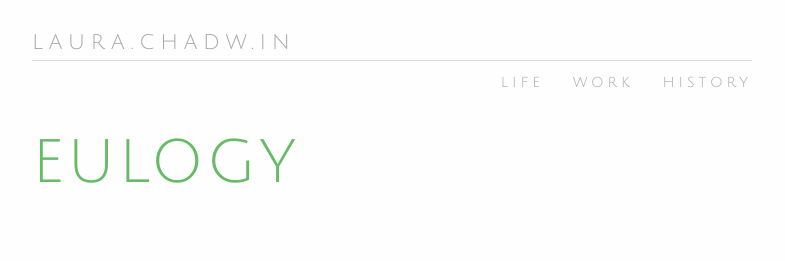
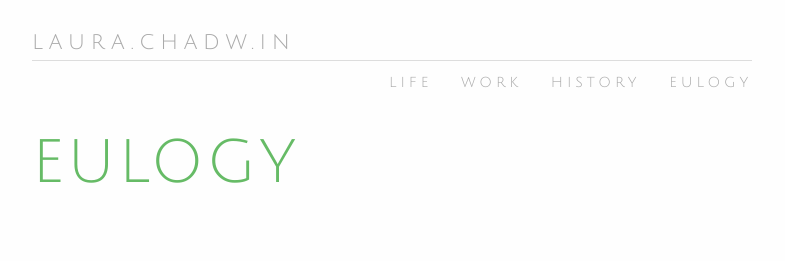
Before and after one commit to tomchadwin/laura.chadw.in, a Jekyll site: the page built from README.md, in a window 1280 px wide and 900 px high. Shown: the top 261 px of the window, without its empty margins (248-1033 px from the left). Built offline with Jekyll 4.4.1, drawn with Linux system fonts in a browser that asks for light colours; some web fonts are replaced; our own code applies the rules of GitHub Pages for plain Markdown files.

Commit message:
Add to menu

```diff
--- a/_layouts/default.html
+++ b/_layouts/default.html
@@ -28,6 +28,7 @@
                 <li><a href="/life">life</a></li>
                 <li><a href="/work">work</a></li>
                 <li><a href="/history">history</a></li>
+                <li><a href="/eulogy">eulogy</a></li>
             </ul>
         </nav>
     </header>
```
